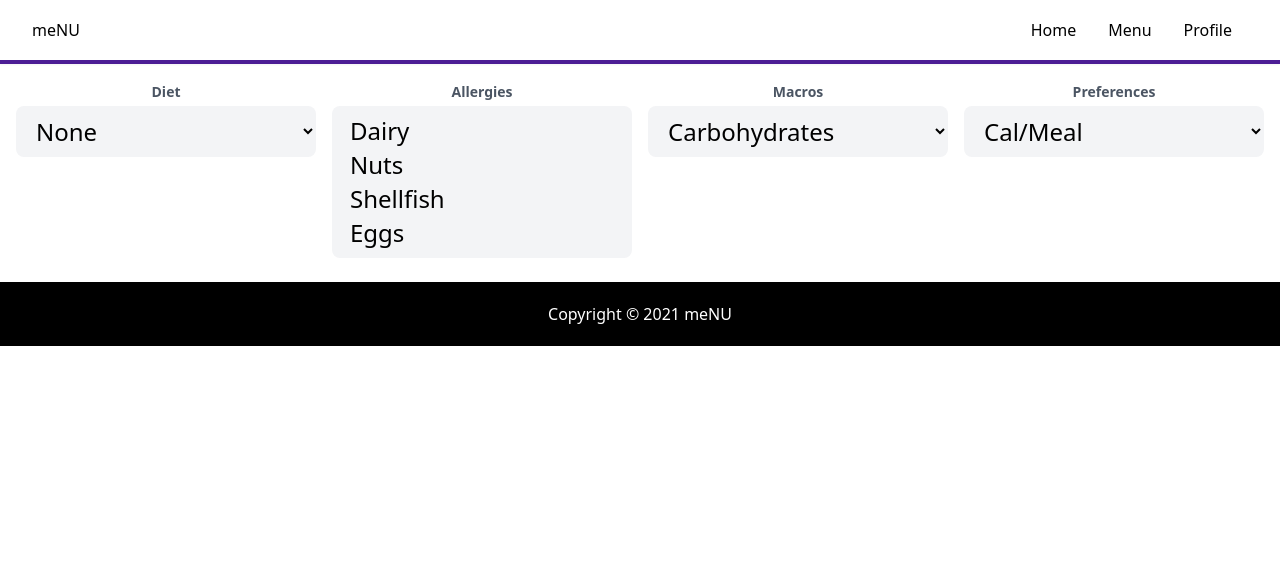
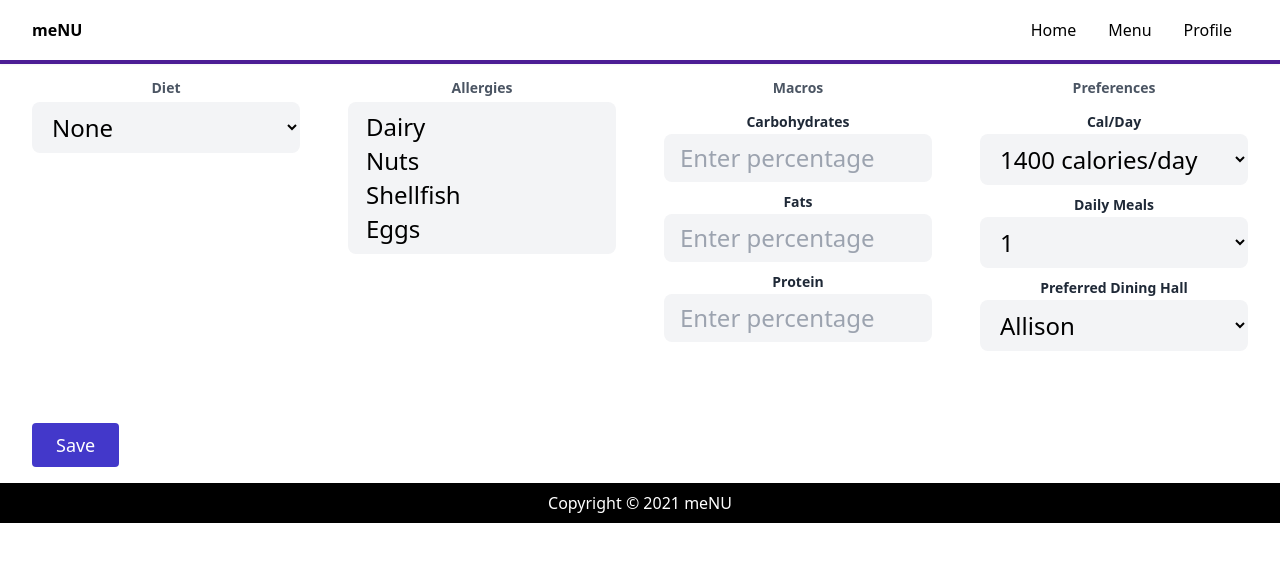
Before and after one commit to SengdowJones/meNU, a React (Create React App) app: page /profile in a window 1280 px wide. Shown: the top 562 px of the page. Built offline with nearby package versions, Linux system fonts and the light colour scheme.

Commit message:
Update profile page with final options

```diff
--- a/package.json
+++ b/package.json
@@ -7,6 +7,7 @@
     "@testing-library/jest-dom": "^5.11.4",
     "@testing-library/react": "^11.1.0",
     "@testing-library/user-event": "^12.1.10",
+    "heroicons": "^1.0.0",
     "react": "^17.0.1",
     "react-dom": "^17.0.1",
     "react-router-dom": "^5.2.0",
--- a/src/components/Footer.js
+++ b/src/components/Footer.js
@@ -2,7 +2,7 @@ import React from 'react';
 
 const Footer = () => {
   return (
-    <div className='flex justify-center items-center h-16 bg-black text-white'>
+    <div className='flex justify-center items-center mt-3 h-10 bg-black text-white'>
       <p>Copyright © 2021 meNU</p>
     </div>
   );
--- a/src/components/Navbar.js
+++ b/src/components/Navbar.js
@@ -7,7 +7,7 @@ const Navbar = ({ toggle }) => {
       className='flex justify-between items-center h-16 bg-white text-black border-b-4 border-purple-900 relative shadow-sm font-sans'
       role='navigation'
     >
-      <Link to='/' className='pl-8'>
+      <Link to='/' className='font-semibold pl-8'>
         meNU
       </Link>
       <div className='px-4 cursor-pointer md:hidden' onClick={toggle}>
--- a/src/pages/profile.js
+++ b/src/pages/profile.js
@@ -2,13 +2,13 @@ import React from 'react';
 
 const Profile = () => {
   return (
-    <div className='grid px-4 py-2 grid-cols-4 gap-4 bg-white'>
+    <div className='grid px-8 py-1 grid-cols-4 gap-12 bg-white'>
       <div className='text-2xl text-center font-black'>
-        <div class="relative mb-4 ">
-            <label class="block ">
-                <label for="email" class="text-sm leading-7 text-gray-600">Diet</label>
+        <div className="relative">
+            <label className="block ">
+                <label for="email" className="text-sm leading-7 text-gray-600">Diet</label>
                 <select
-                    class="block w-full px-4 py-2 bg-gray-100 border-transparent rounded-lg focus:border-gray-500 focus:bg-white focus:ring-0">
+                    className="block w-full px-4 py-2 bg-gray-100 border-transparent rounded-lg focus:border-gray-500 focus:bg-white focus:ring-0">
                     <option>None</option>
                     <option>Vegetarian</option>
                     <option>Balanced</option>
@@ -19,11 +19,11 @@ const Profile = () => {
         </div>
       </div>
       <div className='text-2xl text-center font-black'>
-        <div class="relative mb-4 ">
-            <label class="block ">
-                <label for="email" class="text-sm leading-7 text-gray-600">Allergies</label>
+        <div className="relative">
+            <label className="block ">
+                <label for="email" className="text-sm leading-7 text-gray-600">Allergies</label>
                 <select
-                    class="form-multiselect block w-full px-4 py-2 bg-gray-100 border-transparent rounded-lg focus:border-gray-500 focus:bg-white focus:ring-0" multiple>
+                    className="form-multiselect block w-full px-4 py-2 bg-gray-100 border-transparent rounded-lg focus:border-gray-500 focus:bg-white focus:ring-0" multiple>
                     <option>Dairy</option>
                     <option>Nuts</option>
                     <option>Shellfish</option>
@@ -34,32 +34,59 @@ const Profile = () => {
         </div>
       </div>
       <div className='text-2xl text-center font-black'>
-        <div class="relative mb-4 ">
-            <label class="block ">
-                <label for="email" class="text-sm leading-7 text-gray-600">Macros</label>
-                <select
-                    class="block w-full px-4 py-2 bg-gray-100 border-transparent rounded-lg focus:border-gray-500 focus:bg-white focus:ring-0">
-                    <option>Carbohydrates</option>
-                    <option>Fats</option>
-                    <option>Protein</option>
-                </select>
+        <div className="relative">
+            <label className="block ">
+              <label for="email" className="text-sm leading-7 text-gray-600">Macros</label>
             </label>
+            <label className="text-gray-800 font-semibold text-sm">Carbohydrates</label>
+              <input type='text' placeholder="Enter percentage" className="block w-full px-4 py-2 bg-gray-100 border-transparent rounded-lg focus:border-gray-500 focus:bg-white focus:ring-0" />
+            <label className="text-gray-800 font-semibold text-sm">Fats</label>
+             <input type='text' placeholder="Enter percentage" className="block w-full px-4 py-2 bg-gray-100 border-transparent rounded-lg focus:border-gray-500 focus:bg-white focus:ring-0" />
+            <label className="text-gray-800 font-semibold text-sm">Protein</label>
+              <input type='text' placeholder="Enter percentage" className="block w-full px-4 py-2 bg-gray-100 border-transparent rounded-lg focus:border-gray-500 focus:bg-white focus:ring-0" />
         </div>
       </div>
       <div className='text-2xl text-center font-black'>
-        <div class="relative mb-4 ">
-            <label class="block ">
-                <label for="email" class="text-sm leading-7 text-gray-600">Preferences</label>
-                <select
-                    class="block w-full px-4 py-2 bg-gray-100 border-transparent rounded-lg focus:border-gray-500 focus:bg-white focus:ring-0">
-                    <option>Cal/Meal</option>
-                    <option>Slots</option>
-                    <option>Dining Hall</option>
+        <div className="relative">
+            <label className="block ">
+              <label for="email" className="text-sm leading-7 text-gray-600">Preferences</label>
+            </label>
+            <label className="text-gray-800 font-semibold text-sm">Cal/Day</label>
+            <select
+                className="block w-full px-4 py-2 bg-gray-100 border-transparent rounded-lg focus:border-gray-500 focus:bg-white focus:ring-0">
+                <option>1400 calories/day</option>
+                <option>1600 calories/day</option>
+                <option>1800 calories/day</option>
+                <option>2000 calories/day</option>
+                <option>2200 calories/day</option>
+                <option>2400 calories/day</option>
+                <option>2600 calories/day</option>
+                <option>2800 calories/day</option>
+                <option>3000 calories/day</option>
+                <option>3200 calories/day</option>
+            </select>
+            <label className="text-gray-800 font-semibold text-sm">Daily Meals</label>
+            <select
+                    className="block w-full px-4 py-2 bg-gray-100 border-transparent rounded-lg focus:border-gray-500 focus:bg-white focus:ring-0">
+                    <option>1</option>
+                    <option>2</option>
+                    <option>3</option>
+                    <option>4</option>
+                    <option>5</option>
                 </select>
-            </label>
+            <label className="text-gray-800 font-semibold text-sm">Preferred Dining Hall</label>
+            <select
+                    className="block w-full px-4 py-2 bg-gray-100 border-transparent rounded-lg focus:border-gray-500 focus:bg-white focus:ring-0">
+                    <option>Allison</option>
+                    <option>Elder</option>
+                    <option>Foster Walker Plex West</option>
+                    <option>Sargent</option>
+                </select>
         </div>
       </div>
+      <div><button class="mt-6 text-white bg-indigo-700 border-0 py-2 px-6 focus:outline-none hover:bg-indigo-800 rounded text-lg">Save</button></div>
     </div>
+
   );
 };
 
```
Also changed, not shown: 1 other file (tests, documents, lock files or other folders).
